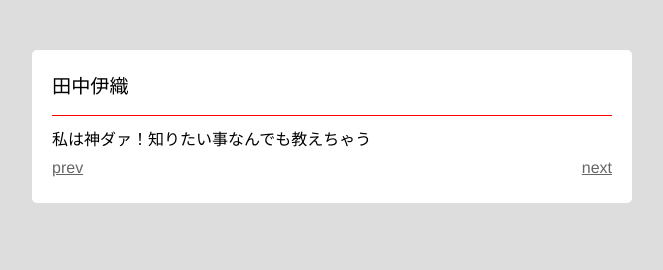
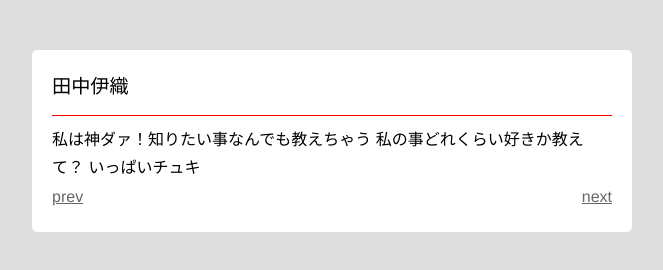
Before and after one commit to KUAD-XtechDesign/simple-page-i-tanaka12027021, a plain HTML site: page index.html in a window 1280 px wide. Shown: the whole page, without its empty margins (308-971 px from the left). Drawn offline with Linux system fonts and the light colour scheme.

```diff
--- a/index.html
+++ b/index.html
@@ -11,7 +11,9 @@
       <div class="info">
         <div class="name">田中伊織</div>
         <div class="txt">
-        私は神ダァ！<a  target='_blank'>知りたい事なんでも教えちゃう</a＞
+        私は神ダァ！<a  target='_blank'>知りたい事なんでも教えちゃう
+          私の事どれくらい好きか教えて？
+          いっぱいチュキ</a＞
         </div>
       </div>
       <div class="btns">
```
